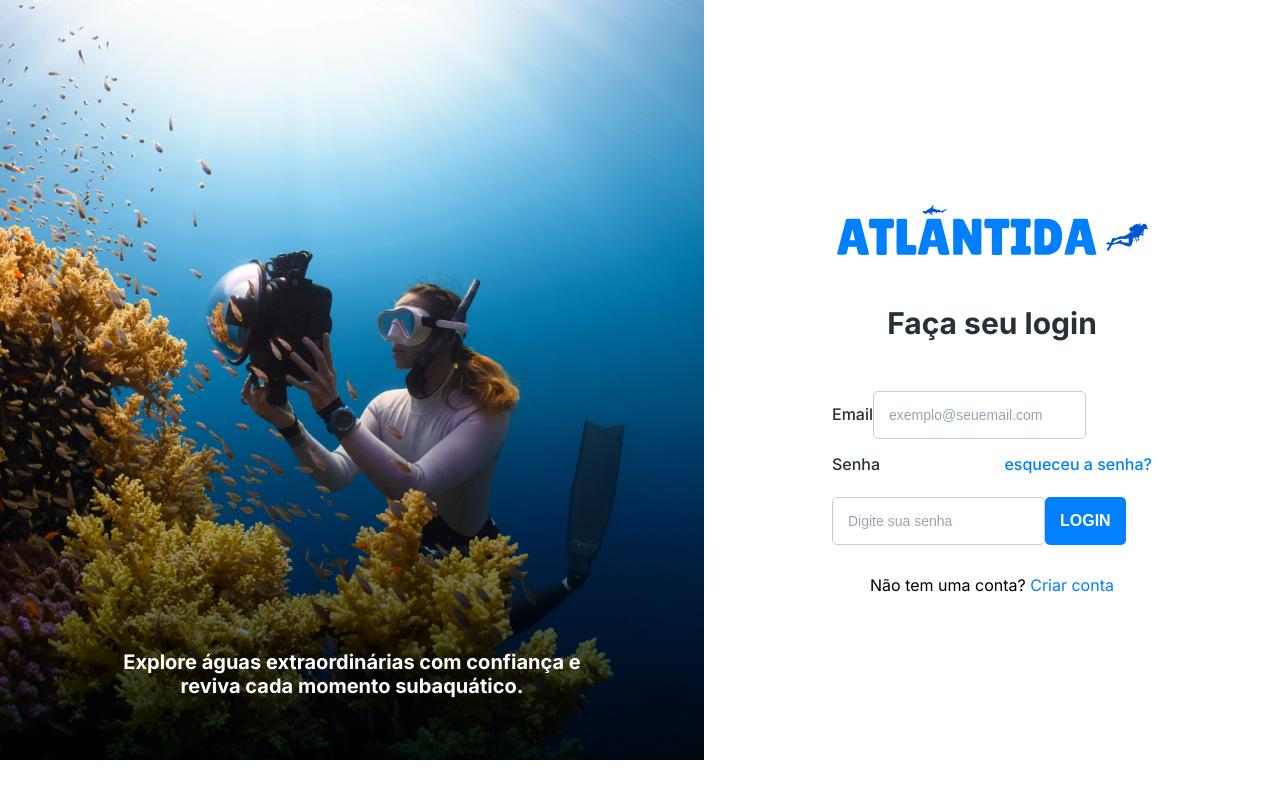
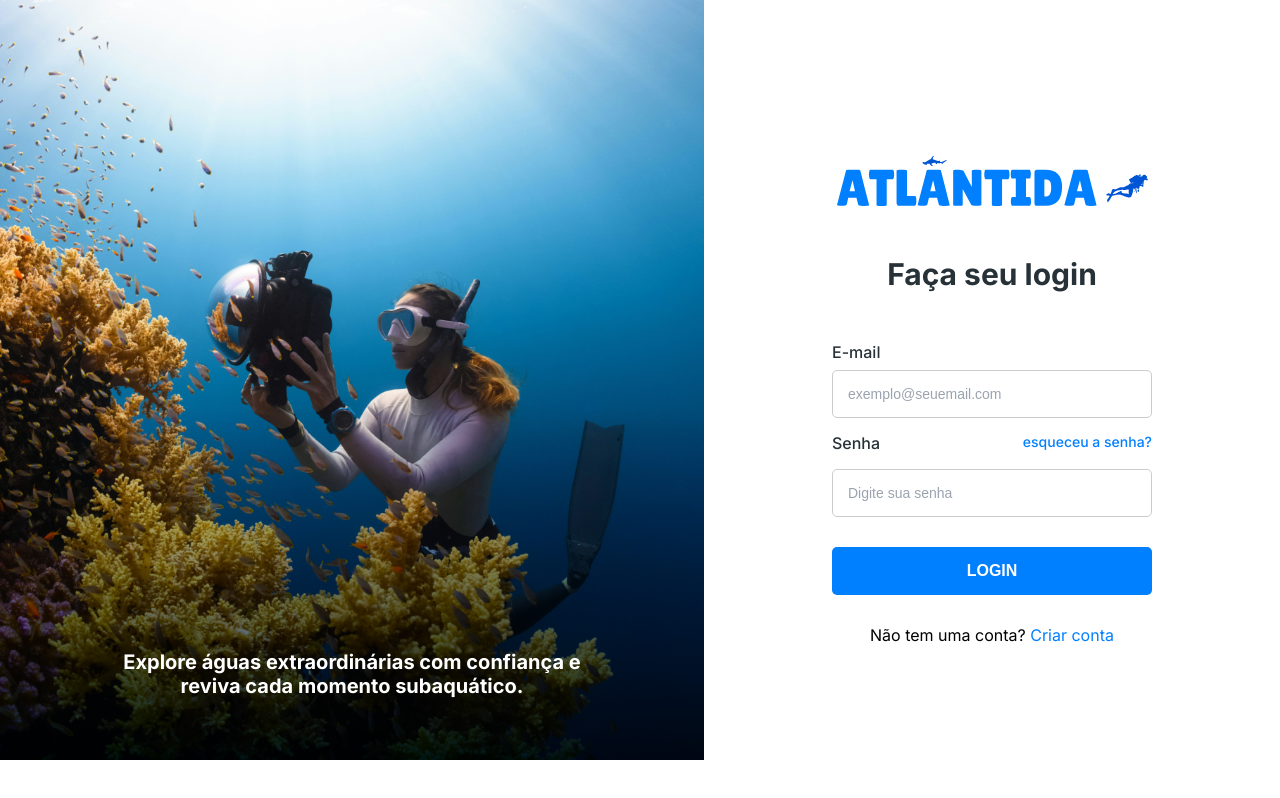
Before and after one commit to lucasedj/Atlantida, a React (Vite) app: page /login in a window 1280 px wide. Built offline with nearby package versions, Linux system fonts and the light colour scheme; no server answers.

Commit message:
Corrige redirecionamento de cadastro e formatacao

```diff
--- a/src/pages/Login/Login.module.css
+++ b/src/pages/Login/Login.module.css
@@ -39,8 +39,34 @@ label {
   font-size: 16px;
   font-family: "Inter", sans-serif;
   font-weight: 500;
+  margin-bottom: 8px;
+  display: block; /* garante que fique acima do input */
+}
 
+/* NOVA REGRA para o container do label "Senha" + link */
+.passwordLabelRow {
+  display: flex;
+  justify-content: space-between;
+  align-items: flex-start;  /* alinha topo do label e link */
   margin-bottom: 8px;
+  font-weight: 500;
+  color: var(--dark-blue-title-font);
+}
+
+.passwordLabelRow label {
+  font-size: 16px;
+}
+
+.passwordLabelRow a {
+  font-size: 14px;
+  color: var(--primary);
+  text-decoration: none;
+  white-space: nowrap; /* evita quebra de linha no link */
+}
+
+/* Se quiser efeito hover no link */
+.passwordLabelRow a:hover {
+  text-decoration: underline;
 }
 
 .description {
@@ -50,23 +76,15 @@ label {
   margin-bottom: 20px;
 }
 
-.label_password {
-  display: flex;
-  justify-content: space-between;
-}
-
-.label_password a {
-  text-decoration: none;
-}
-
 .input {
   padding: 15px;
   border-radius: 5px;
   border: 1px solid var(--border-input);
   outline: none;
-
   font-size: 14px;
   margin-bottom: 15px;
+  width: 100%; /* para inputs ocuparem toda largura disponível */
+  box-sizing: border-box; /* padding não expande o tamanho */
 }
 
 .btn_login {
@@ -74,14 +92,14 @@ label {
   border-radius: 5px;
   border: none;
   background-color: var(--primary);
-
   color: var(--white);
   font-size: 16px;
   font-weight: 600;
-
   margin-top: 15px;
   margin-bottom: 30px;
   transition: 0.2s;
+  width: 100%; /* botão com mesma largura dos inputs */
+  box-sizing: border-box;
 }
 
 .btn-send-link {
@@ -89,11 +107,9 @@ label {
   border-radius: 5px;
   border: none;
   background-color: var(--primary);
-
   color: var(--white);
   font-size: 16px;
   font-weight: 600;
-
   margin-top: 15px;
   transition: 0.2s;
 }
@@ -103,18 +119,14 @@ label {
   justify-content: center;
   align-items: center;
   gap: 10px;
-
   padding: 15px;
   border-radius: 5px;
   border: 1px solid var(--primary);
-
   text-decoration: none;
   text-align: center;
-
   color: var(--primary);
   font-size: 16px;
   font-weight: 600;
-
   margin-top: 15px;
   transition: 0.2s;
 }
@@ -122,7 +134,6 @@ label {
 .btn-back-login:hover {
   cursor: pointer;
   transition: 0.2s;
-
   color: var(--white);
   background-color: var(--primary);
 }
--- a/src/pages/Login/index.jsx
+++ b/src/pages/Login/index.jsx
@@ -39,8 +39,8 @@ function Login() {
 
         <h1 className={styles.title}>Faça seu login</h1>
 
-        <form onSubmit={handleSubmit}>
-          <label htmlFor="email">Email</label>
+        <form onSubmit={handleSubmit} className={styles.form}>
+          <label htmlFor="email">E-mail</label>
           <input
             className={styles.input}
             type="email"
@@ -52,9 +52,10 @@ function Login() {
             required
           />
 
-          <label htmlFor="password" className={styles.label_password}>
-            Senha <Link to="/forgotpassword"> esqueceu a senha? </Link>
-          </label>
+          <div className={styles.passwordLabelRow}>
+            <label htmlFor="password">Senha</label>
+            <Link to="/forgotpassword">esqueceu a senha?</Link>
+          </div>
           <input
             className={styles.input}
             type="password"
--- a/src/pages/RegisterStep2/index.jsx
+++ b/src/pages/RegisterStep2/index.jsx
@@ -36,6 +36,8 @@ const RegistrationForm = () => {
     formState: { errors },
   } = useForm();
 
+  const navigate = useNavigate();
+
   const onSubmit = (data) => {
     api.post("/api/users", {
       firstName: firstName,
@@ -55,7 +57,7 @@ const RegistrationForm = () => {
       withCredentials: true
     })
       .then((res) => {
-        Navigate("/login");
+        navigate("/login");
       })
       .catch((err) => {
         console.log(err.response?.data?.message)
```
